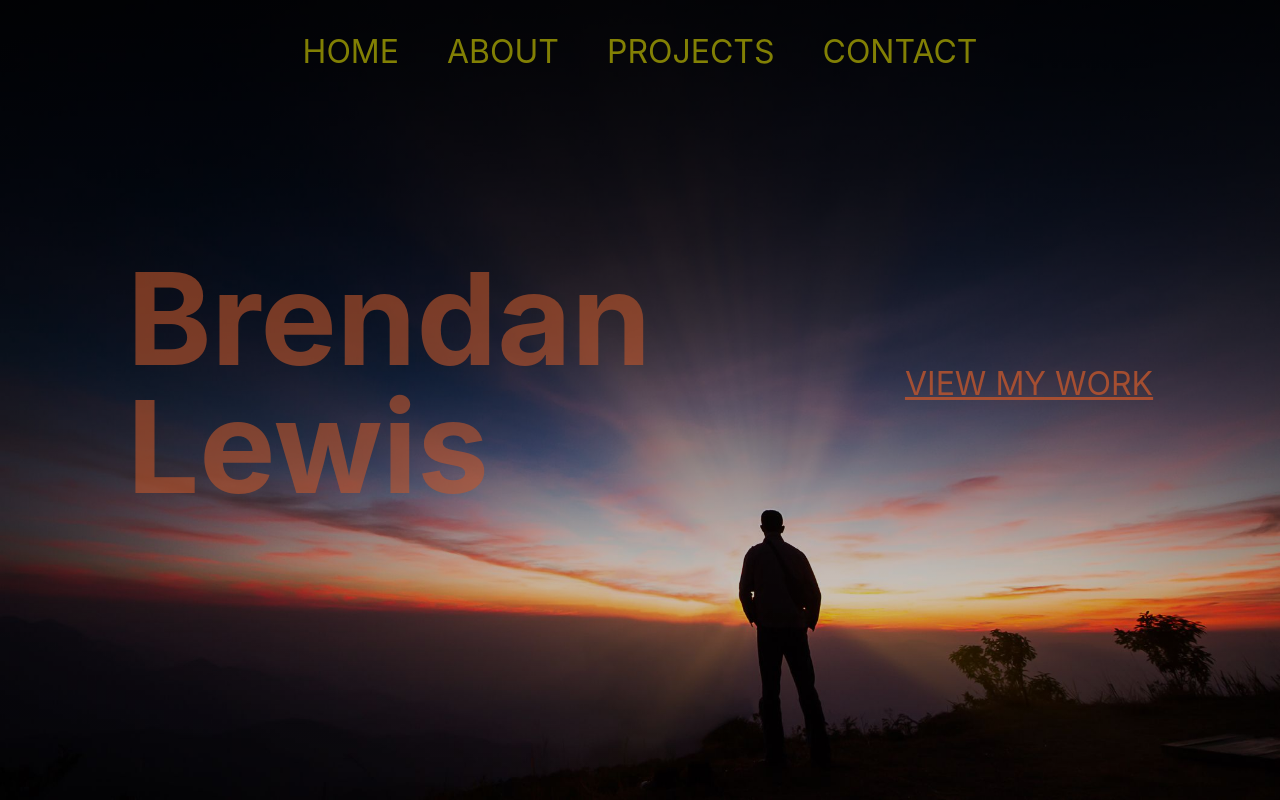
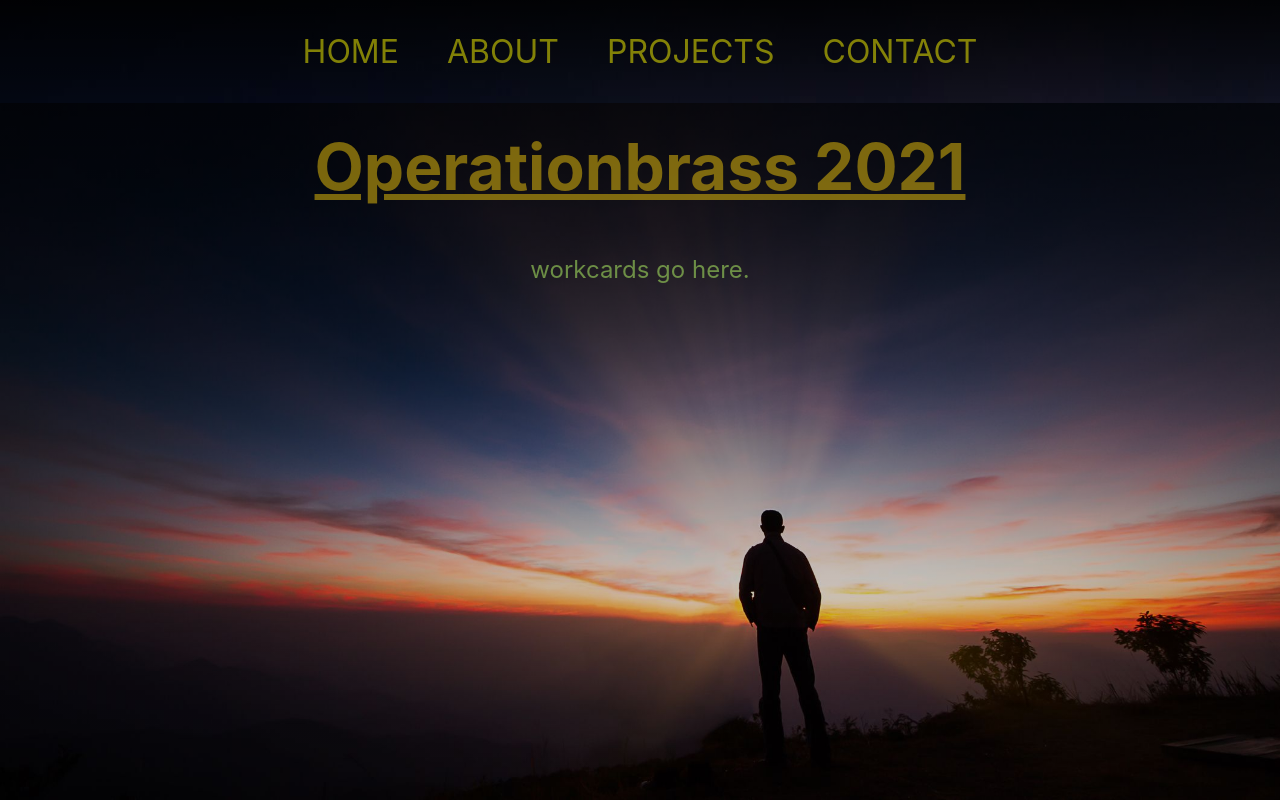
Before and after one commit to operationBrass/brassfolio, a React (Create React App) app in the folder client/: page /projects in a window 1280 px wide. Built offline with nearby package versions, Linux system fonts and the light colour scheme.

Commit message:
Header created as component

```diff
--- a/client/package.json
+++ b/client/package.json
@@ -8,6 +8,7 @@
     "@testing-library/user-event": "^12.1.10",
     "react": "^17.0.2",
     "react-dom": "^17.0.2",
+    "react-router-dom": "^5.2.1",
     "react-scripts": "4.0.3",
     "semantic-ui-react": "^2.0.3",
     "web-vitals": "^1.0.1"
--- a/client/src/App.js
+++ b/client/src/App.js
@@ -1,12 +1,20 @@
 import './App.css';
 import Home from './components/pages/Home';
-
+import Project from './components/pages/Project'
+import { BrowserRouter as Router, Route  } from 'react-router-dom';
 
 function App() {
   return (
+    <Router>
+      <Route exact path="/">
     <div className="App">
       <Home></Home>
-    </div>
+        </div>
+      </Route>
+      <Route exact path="/projects">
+        <Project> </Project>
+      </Route>
+    </Router>
   );
 }
 
--- a/client/src/components/Header.js
+++ b/client/src/components/Header.js
@@ -0,0 +1,18 @@
+
+function Header() {
+    return(
+        <header className="header">
+        <div className="header-container-main">
+            <nav className="main-nav">
+                <ul>
+                    <li> <a href="../index.html"> Home </a> </li>
+                    <li> <a href="./about-me.html"> About </a> </li>
+                    <li> <a href="./projects.html"> Projects</a> </li>
+                    <li> <a href="./contact.html"> Contact </a> </li>
+                </ul>
+            </nav>
+        </div>
+        </header>)
+}
+
+export default Header;
--- a/client/src/components/pages/Home.js
+++ b/client/src/components/pages/Home.js
@@ -1,19 +1,11 @@
+import Header from '../Header'
+
 
 function Home() {
     return (<div>
 
-<header className="header">
-      <div className="header-container">
-        <nav className="header-nav">
-          <ul>
-            <li><a href="#"> Home </a></li>
-            <li><a href="./Assets/about-me.html"> About </a></li>
-            <li><a href="./Assets/projects.html"> Projects</a></li>
-            <li><a href="./Assets/contact.html"> Contact </a></li>
-          </ul>
-        </nav>
-      </div>
-    </header>
+        <Header></Header>
+
 
     <section className="showcase-intro">
       <div className="showcase-title">
--- /dev/null
+++ b/client/src/components/pages/Project.js
@@ -0,0 +1,30 @@
+import Header from '../Header'
+function Project() {
+    return (<div>
+
+<Header></Header>
+
+<main className="showcase">
+    <div className="main-content">
+        <h2 id="projects"> Operationbrass 2021 </h2>
+
+<section>
+
+                    <div className="myWork">
+
+                    <p>workcards go here. </p>
+
+
+                    </div>
+
+
+                </section>
+                </div>
+
+</main>
+
+
+</div>);
+}
+
+export default Project;
```
Also changed, not shown: client/src/components/pages/Projects.js (deleted), 1 other file (tests, documents, lock files or other folders).
